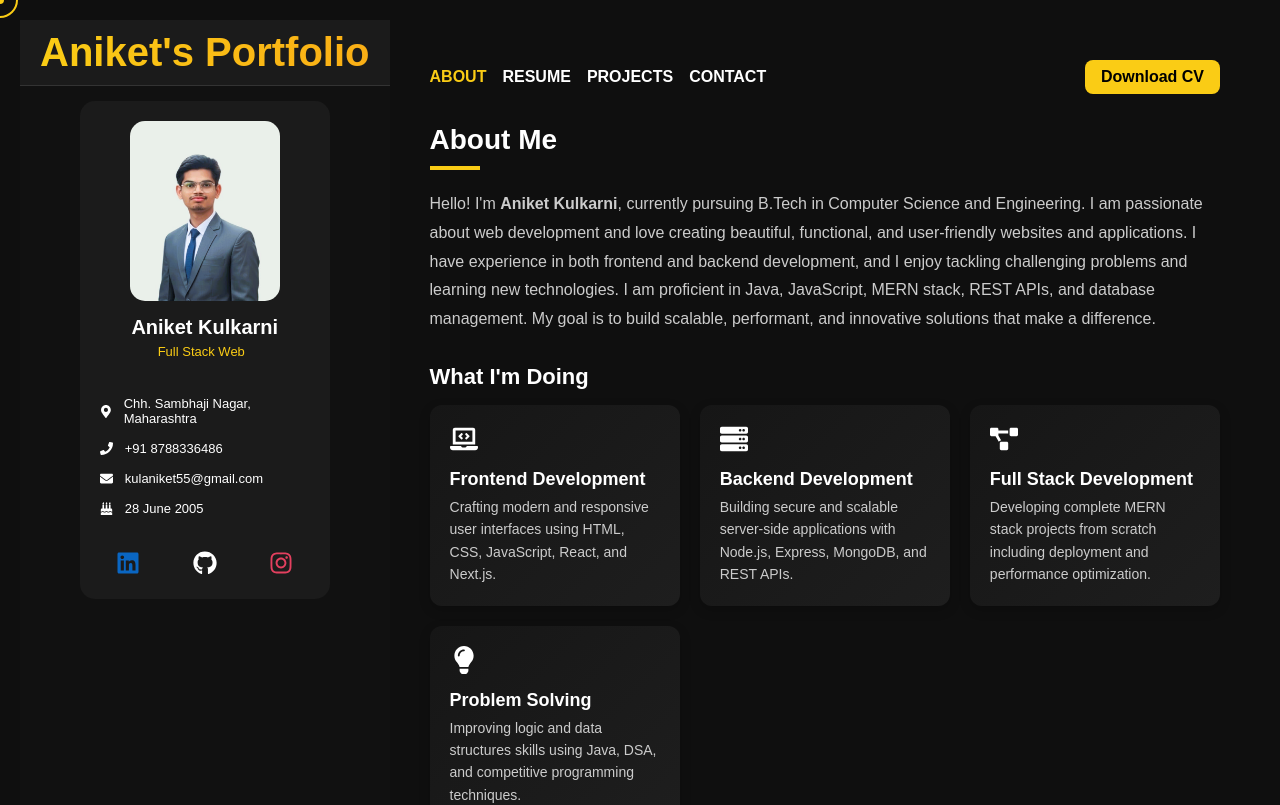
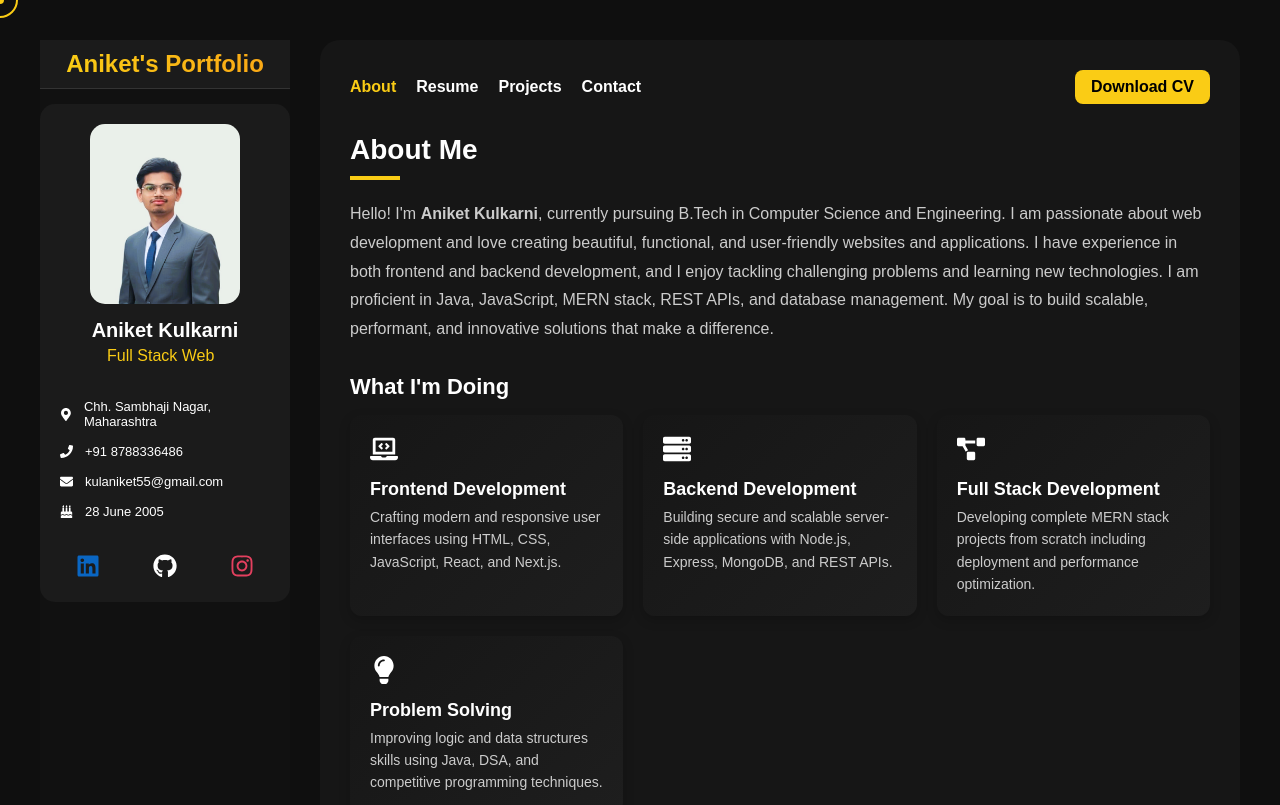
Before and after one commit to AniketKulkarni1234/MyPortfolio, a Next.js app: page / in a window 1280 px wide. Shown: the top 805 px of the page. Built offline with nearby package versions, Linux system fonts and the light colour scheme.

Commit message:
Fix Projcet

```diff
--- a/src/app/globals.css
+++ b/src/app/globals.css
@@ -231,3 +231,46 @@ input,
 textarea {
   transition: transform 0.3s ease;
 }
+.introPage {
+  display: flex;
+  flex-direction: column;
+  justify-content: center;
+  align-items: center;
+  height: 100vh;
+  width: 100%;
+  background-color: #0f0f0f;
+  color: #facc15;
+  text-align: center;
+  padding: 0 20px;
+}
+
+.introName {
+  font-size: 6vw; /* responsive font */
+  font-weight: 900;
+  margin: 0;
+  line-height: 1;
+}
+
+.letter {
+  display: inline-block;
+  opacity: 0;
+  transform: translateY(-50px);
+  animation: fadeSlide 0.6s forwards;
+}
+
+.introSubtitle {
+  font-size: 2vw;
+  margin-top: 20px;
+  opacity: 0;
+  color: #fff;
+  animation: fadeSlide 1s forwards;
+  animation-delay: 1.5s;
+}
+
+/* Keyframes */
+@keyframes fadeSlide {
+  to {
+    opacity: 1;
+    transform: translateY(0);
+  }
+}
--- a/src/app/page.tsx
+++ b/src/app/page.tsx
@@ -1,6 +1,6 @@
 "use client";
 
-import { useState, useEffect } from "react";
+import { useEffect, useState } from "react";
 import Sidebar from "../components/Sidebar";
 import About from "../components/About";
 import Resume from "../components/Resume";
@@ -11,92 +11,34 @@ import Footer from "../components/Footer";
 export default function Page() {
   const [showIntro, setShowIntro] = useState(true);
   const [activeSection, setActiveSection] = useState("about");
-  const [isMobile, setIsMobile] = useState(false);
 
-  // detect mobile
-  useEffect(() => {
-    const checkScreen = () => setIsMobile(window.innerWidth < 768);
-    checkScreen();
-    window.addEventListener("resize", checkScreen);
-    return () => window.removeEventListener("resize", checkScreen);
-  }, []);
-
-  // Hide intro
+  // Hide intro after 3.5 seconds
   useEffect(() => {
     const timer = setTimeout(() => setShowIntro(false), 3500);
     return () => clearTimeout(timer);
   }, []);
 
+  // NAVIGATION
   const navItems = ["about", "resume", "projects", "contact"];
-
   const handleNavClick = (id: string) => {
     setActiveSection(id);
-    document.getElementById(id)?.scrollIntoView({ behavior: "smooth" });
+    const element = document.getElementById(id);
+    if (element) element.scrollIntoView({ behavior: "smooth" });
   };
 
-  // ---------------- INTRO ----------------
-  if (showIntro) {
-    const name = "Hi , I’m Aniket..!";
+  // SHOW TYPING INTRO
+  if (showIntro) return <TypingIntro />;
+
+  // MAIN PAGE
   return (
-      <div style={styles.introPage}>
-        <h1 style={{ ...styles.introName, fontSize: isMobile ? "42px" : "80px" }}>
-          {name.split("").map((letter, index) => (
-            <span
-              key={index}
-              style={{
-                ...styles.letter,
-                animationDelay: `${index * 0.15}s`,
-              }}
-            >
-              {letter}
-            </span>
-          ))}
-        </h1>
-        <h2
-          style={{
-            ...styles.introSubtitle,
-            fontSize: isMobile ? "18px" : "28px",
-          }}
-        >
-          Turning Ideas into Interactive Web Experiences....
-        </h2>
-      </div>
-    );
-  }
-
-  // ---------------- MAIN ----------------
-  return (
-    <div
-      style={{
-        ...styles.page,
-        flexDirection: isMobile ? "column" : "row",
-        padding: isMobile ? "10px" : "20px",
-      }}
-    >
+    <div style={styles.pageWrapper}>
+      <div style={styles.appLayout}>
         <Sidebar />
 
-      <div
-        style={{
-          ...styles.main,
-          padding: isMobile ? "20px" : "40px",
-        }}
-      >
+        <div style={styles.mainContent}>
           {/* NAVBAR */}
-        <div
-          style={{
-            ...styles.navbar,
-            flexDirection: isMobile ? "column" : "row",
-            gap: isMobile ? "15px" : "0",
-            alignItems: isMobile ? "flex-start" : "center",
-          }}
-        >
-          <div
-            style={{
-              display: "flex",
-              gap: "16px",
-              flexWrap: "wrap",
-            }}
-          >
+          <div style={styles.navbar}>
+            <div style={{ display: "flex", gap: "20px" }}>
               {navItems.map((item) => (
                 <button
                   key={item}
@@ -107,15 +49,15 @@ export default function Page() {
                     color: activeSection === item ? "#facc15" : "#fff",
                     fontWeight: 600,
                     cursor: "pointer",
-                  fontSize: isMobile ? "14px" : "16px",
+                    fontSize: "16px",
                   }}
                 >
-                {item.toUpperCase()}
+                  {item.charAt(0).toUpperCase() + item.slice(1)}
                 </button>
               ))}
             </div>
 
-          {/* CV */}
+            {/* Download CV */}
             <a
               href="/Aniket_Kulkarni_CV.pdf"
               download
@@ -126,7 +68,6 @@ export default function Page() {
                 fontWeight: "600",
                 borderRadius: "8px",
                 textDecoration: "none",
-              fontSize: isMobile ? "14px" : "16px",
               }}
             >
               Download CV
@@ -139,54 +80,99 @@ export default function Page() {
           <section id="projects">{activeSection === "projects" && <Projects />}</section>
           <section id="contact">{activeSection === "contact" && <Contact />}</section>
 
+          {/* FOOTER */}
           <Footer />
+        </div>
       </div>
     </div>
   );
 }
 
-// ---------------- STYLES ----------------
+// ----------------------------
+// TYPING INTRO COMPONENT
+// ----------------------------
+function TypingIntro() {
+  const fullText = "Hii, I’m Aniket..!"; // Correct text
+  const [typedText, setTypedText] = useState("");
+  const [showCursor, setShowCursor] = useState(true);
+
+  useEffect(() => {
+    let index = 0;
+    const interval = setInterval(() => {
+      if (index < fullText.length) {
+        setTypedText((prev) => prev + fullText.charAt(index));
+        index++;
+      } else {
+        clearInterval(interval);
+        setTimeout(() => setShowCursor(false), 1000);
+      }
+    }, 150);
+
+    return () => clearInterval(interval);
+  }, [fullText]);
+
+  return (
+    <div className="introPage">
+      <h1 className="introName">
+        {typedText}
+        {showCursor && <span className="cursor">|</span>}
+      </h1>
+      <h2 className="introSubtitle">Turning Ideas into Interactive Web Experiences...</h2>
+
+      <style jsx>{`
+        .introPage {
+          display: flex;
+          flex-direction: column;
+          justify-content: center;
+          align-items: center;
+          height: 100vh;
+          width: 100%;
+          background-color: #0f0f0f;
+          color: #facc15;
+          text-align: center;
+          padding: 0 20px;
+        }
+
+        .introName {
+          font-size: 6vw;
+          font-weight: 900;
+          margin: 0;
+          line-height: 1;
+        }
+
+        .cursor {
+          display: inline-block;
+          width: 1ch;
+          animation: blink 0.7s infinite;
+          color: #facc15;
+        }
+
+        @keyframes blink {
+          0%, 50%, 100% { opacity: 1; }
+          25%, 75% { opacity: 0; }
+        }
+
+        .introSubtitle {
+          font-size: 2vw;
+          margin-top: 20px;
+          color: #fff;
+        }
+
+        @media (max-width: 768px) {
+          .introName { font-size: 12vw; }
+          .introSubtitle { font-size: 4vw; }
+        }
+      `}</style>
+    </div>
+  );
+}
+
+// ----------------------------
+// STYLES
+// ----------------------------
 const styles = {
-  introPage: {
-    display: "flex",
-    flexDirection: "column" as const,
-    justifyContent: "center",
-    alignItems: "center",
-    height: "100vh",
-    backgroundColor: "#0f0f0f",
-    color: "#facc15",
-    textAlign: "center" as const,
-  },
-  introName: {
-    fontWeight: "900",
-    margin: 0,
-  },
-  letter: {
-    display: "inline-block",
-    opacity: 0,
-    transform: "translateY(-40px)",
-    animation: "fadeSlide 0.6s forwards",
-  },
-  introSubtitle: {
-    marginTop: "20px",
-    opacity: 0,
-    animation: "fadeSlide 1s forwards",
-    animationDelay: "1.5s",
-    color: "#fff",
-  },
-  page: {
-    display: "flex",
-    minHeight: "100vh",
-    background: "#0f0f0f",
-  },
-  main: {
-    flex: 1,
-    maxWidth: "1200px",
-    margin: "0 auto",
-  },
-  navbar: {
-    display: "flex",
-    justifyContent: "space-between",
-    marginBottom: "30px",
-  },
+  pageWrapper: { display: "flex", justifyContent: "center", padding: "40px 20px" },
+  appLayout: { display: "flex", gap: "30px", maxWidth: "1200px", width: "100%" },
+  mainContent: { flex: 1, background: "#161616", borderRadius: "20px", padding: "30px" },
+  navbar: { display: "flex", justifyContent: "space-between", alignItems: "center", marginBottom: "30px" },
 };
--- a/src/components/Sidebar.tsx
+++ b/src/components/Sidebar.tsx
@@ -72,7 +72,7 @@ export default function Sidebar() {
       <header
         style={{
           ...styles.navbar,
-          fontSize: isMobile ? "16px" : "20px",
+          fontSize: isMobile ? "7px" : "12px",
         }}
       >
         <h1 style={styles.navTitle}>Aniket's Portfolio</h1>
@@ -166,7 +166,7 @@ const styles = {
 
   navTitle: {
     background: "linear-gradient(270deg,#facc15,#f97316,#facc15)",
-    backgroundSize: "600% 600%",
+    backgroundSize: "500% 500%",
     WebkitBackgroundClip: "text",
     WebkitTextFillColor: "transparent",
     animation: "gradientMove 4s ease infinite",
@@ -209,7 +209,7 @@ const styles = {
   },
 
   role: {
-    fontSize: "13px",
+    fontSize: "16px",
     color: "#ccc",
     minHeight: "22px",
     fontWeight: 500,
```
Lines whose indentation alone changed are shown as unchanged.
